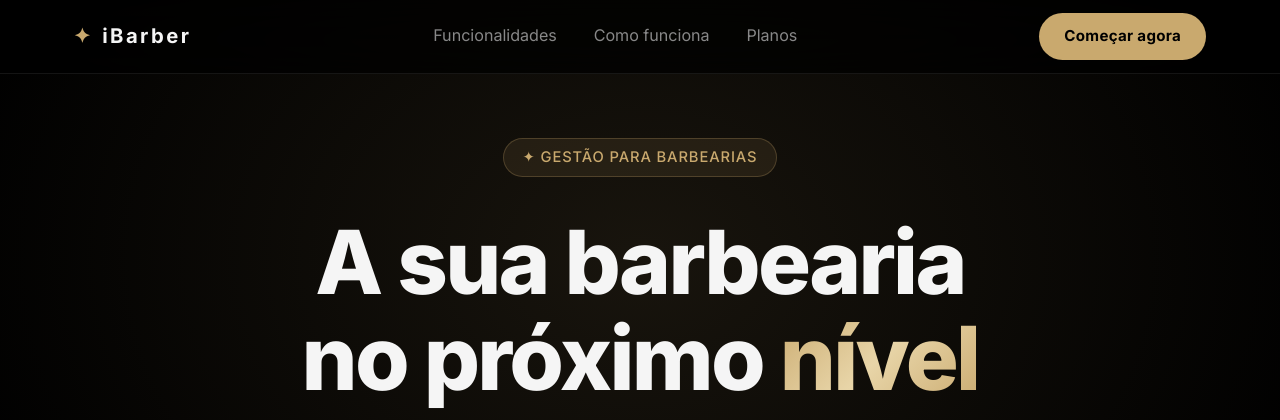
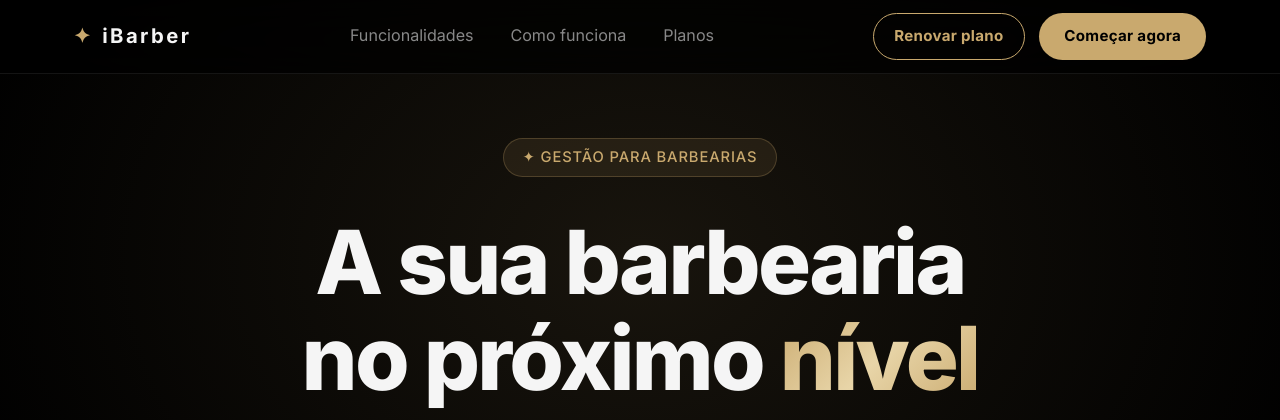
Before and after one commit to gustavo-oli-dev/iBarber.priv, a Flask app: page /landing in a window 1280 px wide. Shown: the top 420 px of the page. Run offline with Flask 3, Linux system fonts and the light colour scheme; parts of the project's set-up code (start-up, migrations or seed data) failed here and were passed over; some libraries are stand-ins or nearby versions.

Commit message:
feat: botao renovar plano no topo da landing page

```diff
--- a/templates/landing.html
+++ b/templates/landing.html
@@ -317,6 +317,7 @@ footer{
 /* ── RESPONSIVE ── */
 @media(max-width:768px){
   .nav-links{display:none}
+  .btn-renovar{display:none}
   .features-grid{grid-template-columns:1fr}
   .mockup-sidebar{display:none}
   .mockup-content{grid-template-columns:1fr 1fr}
@@ -357,7 +358,10 @@ footer{
     <a class="nav-link" href="#como-funciona">Como funciona</a>
     <a class="nav-link" href="#planos">Planos</a>
   </div>
-  <a href="/personalizar" class="btn-nav">Começar agora</a>
+  <div style="display:flex;align-items:center;gap:.75rem">
+    <a href="/repersonalizar" class="btn-nav btn-renovar" style="background:transparent;border:1px solid var(--gold);color:var(--gold);padding:9px 18px">Renovar plano</a>
+    <a href="/personalizar" class="btn-nav">Começar agora</a>
+  </div>
 </nav>
 
 <!-- HERO -->
```
